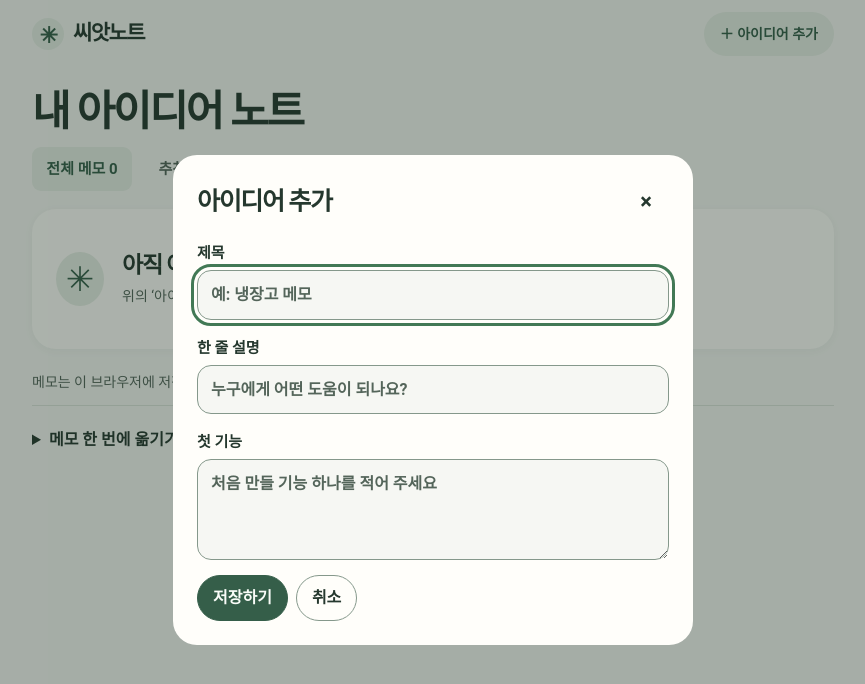
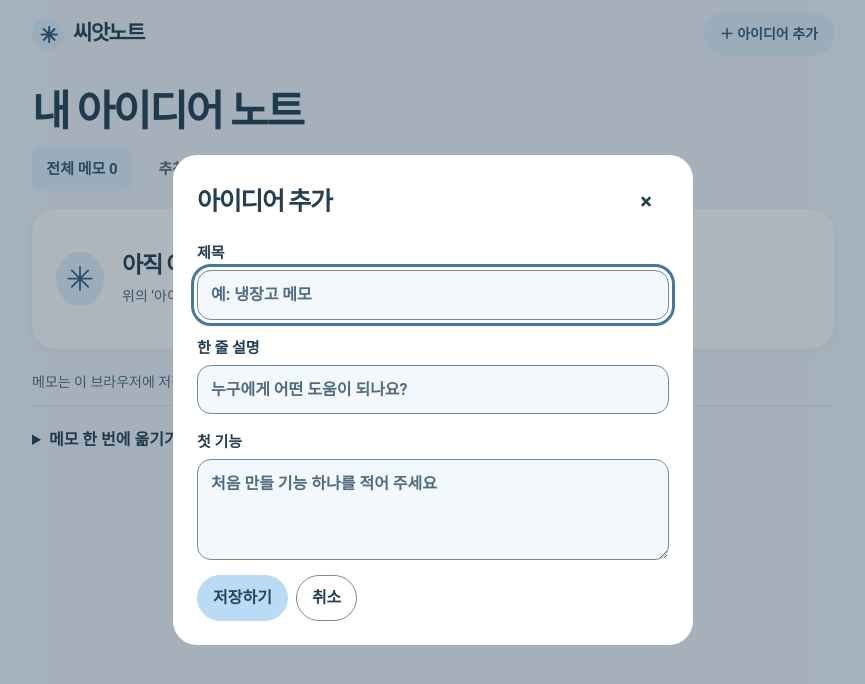
Before and after one commit to Tonight0717/seednote, a plain HTML site: page index.html in a window 1280 px wide. Both pictures are taken after a click on the button "＋ 아이디어 추가". Shown: the whole page, without its empty margins (207-1072 px from the left). Drawn offline with Linux system fonts and the light colour scheme.

Commit message:
Apply pastel sky-blue and white palette

```diff
--- a/index.html
+++ b/index.html
@@ -1,4 +1,4 @@
-<!doctype html><html lang="ko"><head><meta charset="utf-8"><meta name="viewport" content="width=device-width, initial-scale=1"><meta name="theme-color" content="#f8f7f2"><title>씨앗노트 · 내 아이디어</title>
+<!doctype html><html lang="ko"><head><meta charset="utf-8"><meta name="viewport" content="width=device-width, initial-scale=1"><meta name="theme-color" media="(prefers-color-scheme: light)" content="#f2f8fc"><meta name="theme-color" media="(prefers-color-scheme: dark)" content="#15222d"><title>씨앗노트 · 내 아이디어</title>
 <style>
 :root{
  color-scheme:light dark;
@@ -101,8 +101,8 @@ main{padding-top:0}
  .builder-scroll{padding:12px 18px 16px}.builder-footer{padding:10px 18px max(14px,env(safe-area-inset-bottom))}
 }
 /* Soft notebook surfaces. Emphasis is reserved for the main action. */
-:root{--paper:#f6f7f3;--sheet:#fffefa;--ink:#25382e;--sub:#54655a;--line:#dce3da;--green:#355e49;--wash:#e7eee5;--control:#85988b;--on-green:#f9fcf8}
-@media(prefers-color-scheme:dark){:root{--paper:#17201b;--sheet:#202c24;--ink:#edf3ec;--sub:#bac9bc;--line:#36453a;--green:#b1d1b8;--wash:#2a3a30;--control:#829588;--on-green:#19291e}}
+:root{--paper:#f2f8fc;--sheet:#fff;--ink:#233f51;--sub:#516b7e;--line:#d9e6f0;--green:#305977;--wash:#e3f1fa;--control:#718a9b;--on-green:#fff;--focus:#47779a;--sky:#b9dbf3;--on-sky:#23465e}
+@media(prefers-color-scheme:dark){:root{--paper:#15222d;--sheet:#202f3c;--ink:#eff7fb;--sub:#bbcfde;--line:#394e60;--green:#b7d9f0;--wash:#293e4f;--control:#849cac;--on-green:#203848;--focus:#add4ef;--sky:#aed2eb;--on-sky:#203e52}}
 header{border:0}
 header>div{height:68px}
 header #add{background:var(--wash);border-color:transparent;color:var(--green);border-radius:28px;min-height:44px;font-size:14px}
@@ -112,7 +112,7 @@ header #add{background:var(--wash);border-color:transparent;color:var(--green);b
 .tabs{display:flex;align-items:center;gap:6px;background:transparent;margin:0 0 18px;padding:0}
 .tabs button{min-width:100px;border-radius:24px;padding:9px 16px;font-size:15px}
 .tabs [aria-pressed=true]{background:var(--wash);color:var(--green)}
-.card,.empty{border:0;border-radius:24px;padding:24px;box-shadow:0 2px 10px rgba(31,59,39,.045)}
+.card,.empty{border:0;border-radius:24px;padding:24px;box-shadow:0 2px 10px rgba(48,89,119,.055)}
 .card:has(.chosen){box-shadow:inset 3px 0 var(--green)}
 .card h3{font-size:22px;font-weight:700}.feature{margin:18px 0}
 .reason{border-radius:14px;background:var(--wash)}
@@ -122,7 +122,7 @@ header #add{background:var(--wash);border-color:transparent;color:var(--green);b
 .card .actions .primary{flex-basis:auto}
 #transfer{border-color:var(--line)}
 dialog{border:0;border-radius:24px}
-dialog::backdrop{background:rgba(24,42,31,.36)}
+dialog::backdrop{background:rgba(28,52,72,.36)}
 .top button{border-radius:50%;background:transparent}
 .types button{border:0;background:var(--wash);color:var(--green)}
 .types button[aria-pressed=true]{background:var(--green);color:var(--on-green)}
@@ -130,9 +130,10 @@ input,select,textarea{border-radius:14px}
 #prompt{border:0;background:var(--paper);padding:16px;line-height:1.65}
 #copy{border-radius:24px}.builder-footer{border:0;padding-top:8px}
 @media(max-width:600px){.hero{padding:15px 2px 12px}.card,.empty{padding:20px}.card .actions .primary{flex-basis:100%}#builder{border-radius:26px 26px 0 0}}
+.primary,.types button[aria-pressed=true]{background:var(--sky);border-color:var(--sky);color:var(--on-sky)}
 </style></head><body><header><div><span class="brand"><span class="mark" aria-hidden="true">✳</span>씨앗노트</span><button class="primary" id="add">＋ 아이디어 추가</button></div></header><main><section class="hero"><h1>내 아이디어 노트</h1></section><nav class="tabs" aria-label="노트 보기"><button id="all">전체 메모</button><button id="rec">추천 보기</button></nav><div id="notice" class="notice" role="status"></div><section id="list"></section><small>메모는 이 브라우저에 저장돼요. 사이트 데이터를 지우면 메모도 지워져요.</small><button hidden id="direct" class="primary">새 씨앗노트로 전부 옮기기</button><p id="directStatus" role="status"></p><details id="transfer"><summary>메모 한 번에 옮기기</summary>
 <p class="muted">예전 주소에서 파일로 저장한 뒤, 새 주소에서 같은 파일을 가져오세요. 저장 위치는 휴대폰 내부 폴더를 선택하세요.</p>
-<p><a href="https://github.com/Tonight0717/seednote/releases/download/android-v1.3/seednote-1.3.apk">안드로이드 앱 설치 파일 받기</a></p><div class="actions"><button hidden id="shareAndroid">안드로이드 앱으로 옮기기</button><button id="exportNotes">전체 메모 내보내기</button><button id="importNotes">파일 가져오기</button></div>
+<p><a href="https://github.com/Tonight0717/seednote/releases/download/android-v1.4/seednote-1.4.apk">안드로이드 앱 설치 파일 받기</a></p><div class="actions"><button hidden id="shareAndroid">안드로이드 앱으로 옮기기</button><button id="exportNotes">전체 메모 내보내기</button><button id="importNotes">파일 가져오기</button></div>
 <input id="backupFile" type="file" accept=".json,application/json" hidden><p id="transferStatus" role="status"></p></details>
 </main>
 <dialog id="editor" aria-labelledby="editTitle"><form id="form"><div class="top"><h2 id="editTitle">아이디어 추가</h2><button type="button" aria-label="닫기" data-close>×</button></div><label>제목<input id="titleField" required placeholder="예: 냉장고 메모"></label><label>한 줄 설명<input id="desc" required placeholder="누구에게 어떤 도움이 되나요?"></label><label>첫 기능<textarea id="feature" required rows="3" placeholder="처음 만들 기능 하나를 적어 주세요"></textarea></label><p id="editError" role="alert"></p><div class="actions"><button class="primary">저장하기</button><button type="button" data-close>취소</button></div></form></dialog>
```
